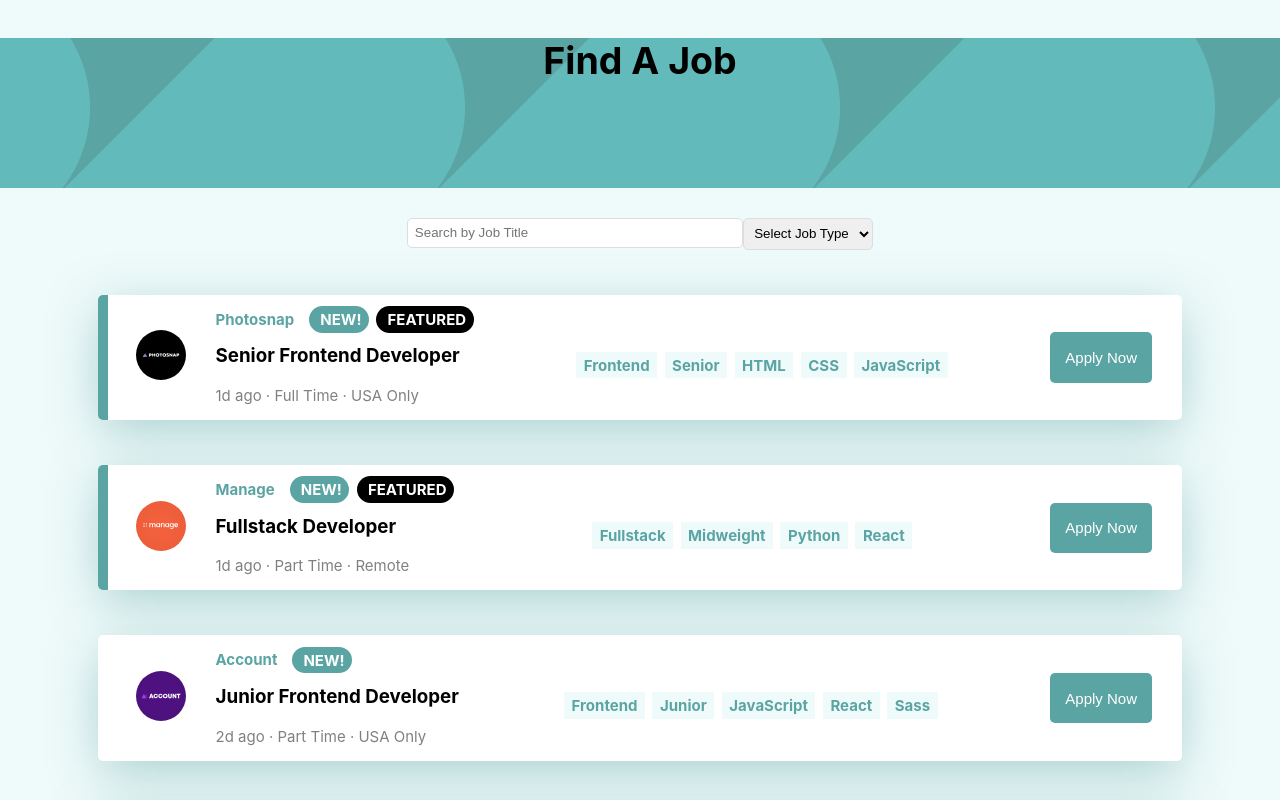
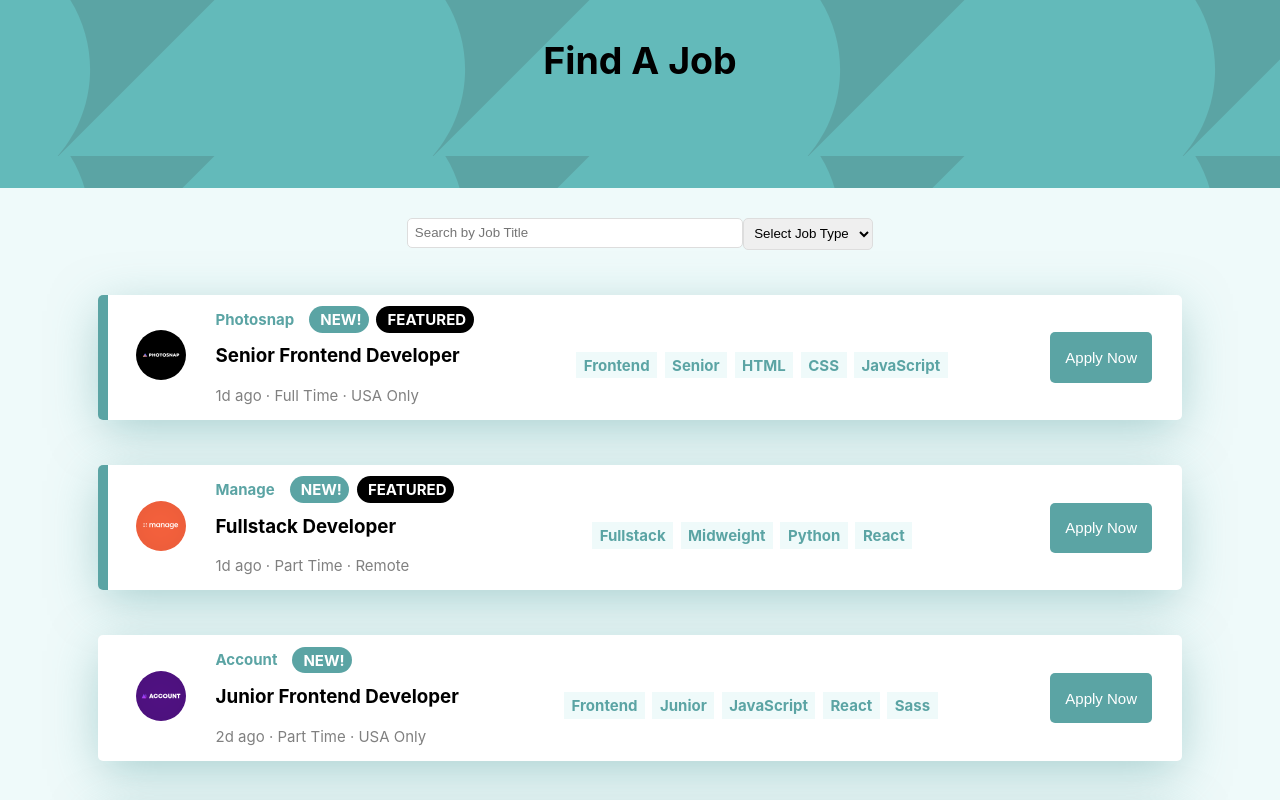
Before and after one commit to neeraj1912/FindJob, a React (Create React App) app: page / in a window 1280 px wide. Shown: the top 800 px of the page. Built offline with nearby package versions, Linux system fonts and the light colour scheme.

Commit message:
Update index.css

```diff
--- a/src/index.css
+++ b/src/index.css
@@ -3,7 +3,7 @@ header {
     text-align: center;
     font-size: 2.5em; /* Adjust size as needed */
     font-weight: bold;
-    margin-top: 1em;
+        padding-top: 1em;
     color: #000000; /* Hexadecimal code for black */
 }
 
```
